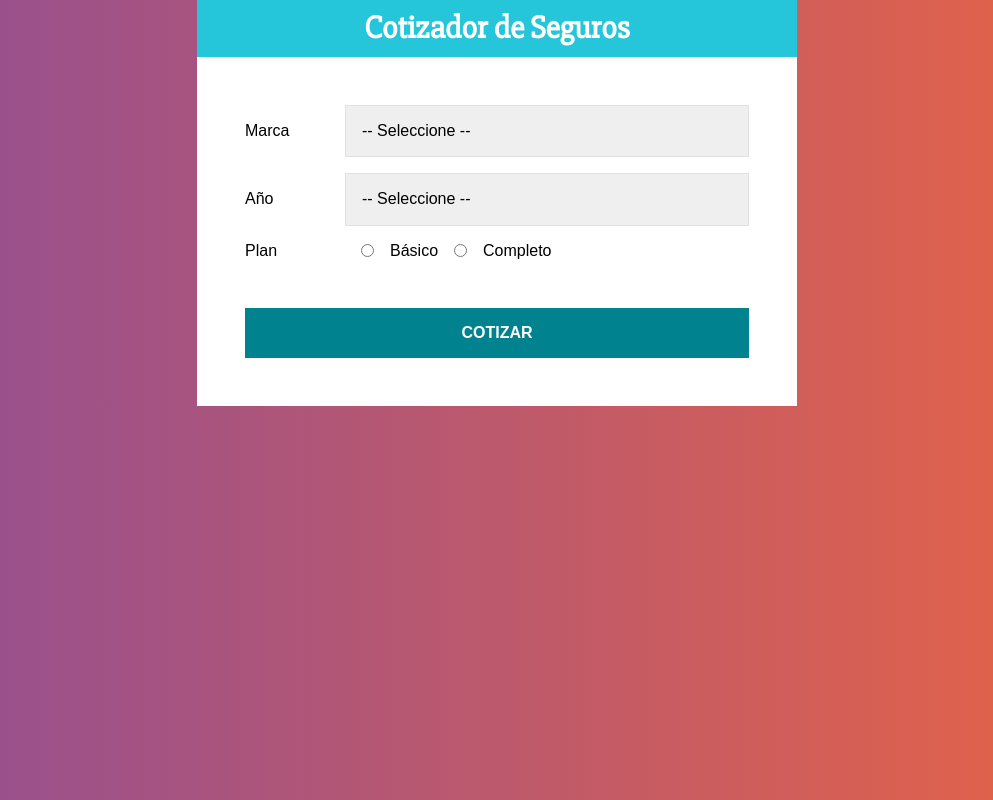
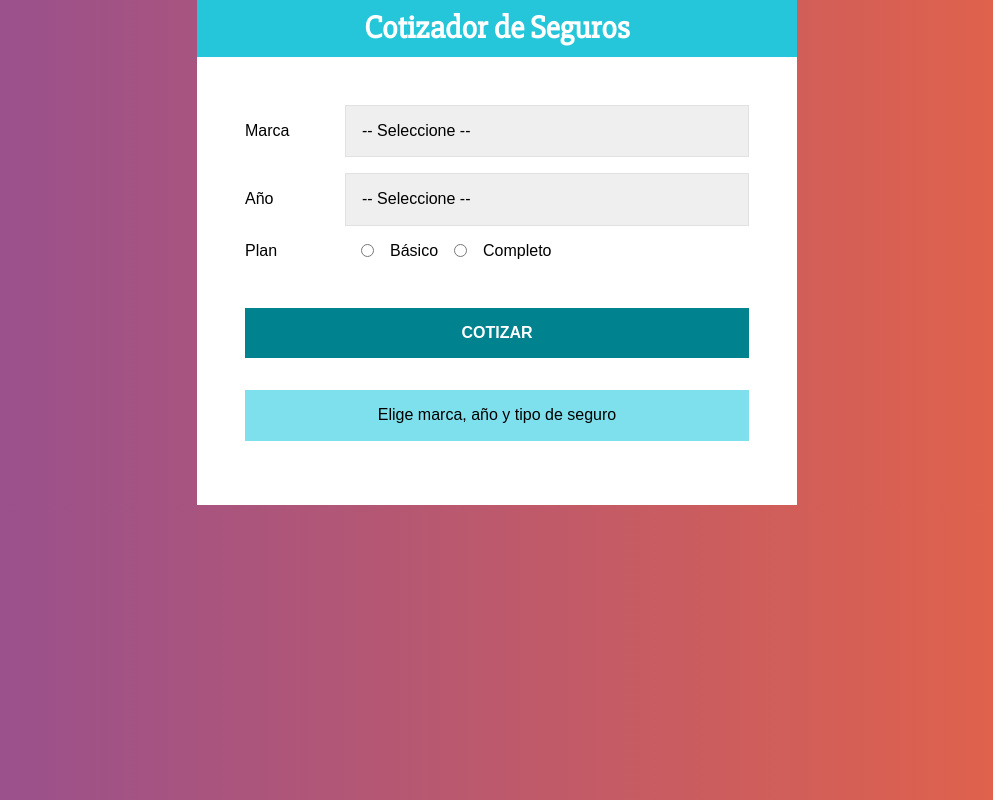
Before and after one commit to devq97/cotizador-react, a React (Create React App) app: page / in a window 1280 px wide. Shown: the whole page, without its empty margins (143-1136 px from the left). Built offline with nearby package versions, Linux system fonts and the light colour scheme.

Commit message:
- Se crea el componente para el resultado de la cotización

```diff
--- a/src/App.js
+++ b/src/App.js
@@ -2,6 +2,7 @@
 import Header from "./components/Header";
 import Formulario from "./components/Formulario";
 import Resumen from "./components/Resumen";
+import Resultado from "./components/Resultado";
 
 import styled from "@emotion/styled";
 
@@ -26,7 +27,7 @@
     }
   });
 
-  const { datos } = resumen;
+  const { cotizacion, datos } = resumen;
 
   return (
     <Contenedor>
@@ -40,6 +41,9 @@
         <Resumen
           datos={datos}
         />
+        <Resultado
+          cotizacion={cotizacion}
+        />
       </ContenedorFormulario>
     </Contenedor>
   );
--- a/src/components/Resultado.js
+++ b/src/components/Resultado.js
@@ -0,0 +1,40 @@
+import React from "react";
+import styled from "@emotion/styled";
+
+const Mensaje = styled.p`
+  background-color: rgb(127, 224, 237);
+  margin-top: 2rem;
+  padding: 1rem;
+  text-align: center;
+`;
+
+const ResultadoCotizacion = styled.div`
+  text-align: center;
+  padding: .5rem;
+  border: 1px solid #26c6da;
+  background-color: rgb(127, 224, 237);
+  margin-top: 1rem;
+  position: relative;
+`;
+
+const Resultado = ({cotizacion}) => {
+  return (
+    (cotizacion === 0) ?
+      <Mensaje>Elige marca, año y tipo de seguro</Mensaje>
+      : (
+        <ResultadoCotizacion>
+          <TextoCotizacion>El total es: {cotizacion} </TextoCotizacion>
+        </ResultadoCotizacion>
+      )
+)
+};
+
+export default Resultado;
+
+const TextoCotizacion = styled.p`
+  color: #00838f;
+  padding: 1rem;
+  text-transform: uppercase;
+  font-weight: bold;
+  margin: 0;
+`;
--- a/src/components/Resumen.js
+++ b/src/components/Resumen.js
@@ -1,4 +1,4 @@
-import React, { Fragment } from "react";
+import React from "react";
 import styled from "@emotion/styled";
 import { capitalCase } from '../Helper';
 
--- a/src/index.css
+++ b/src/index.css
@@ -9,8 +9,8 @@
 }
 ul {
   list-style: none;
-  padding: none;
-  margin: none;
+  padding: 0;
+  margin: 0;
 }
 span.resultado {
   position: relative;
```
